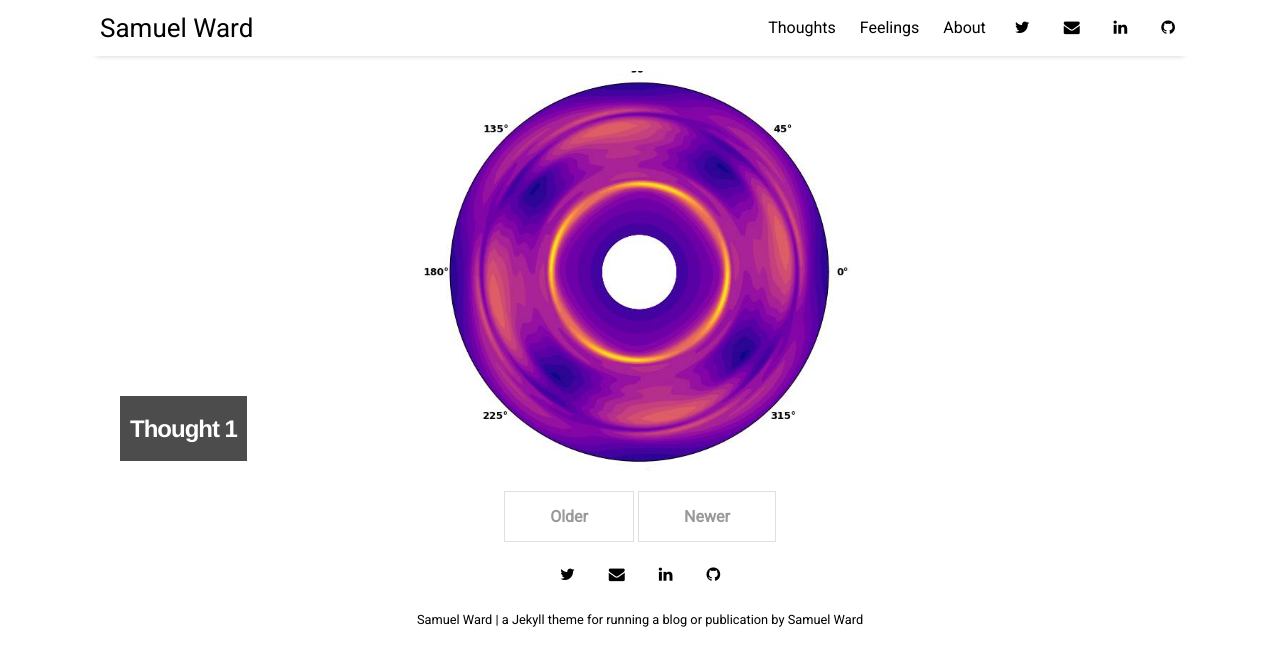
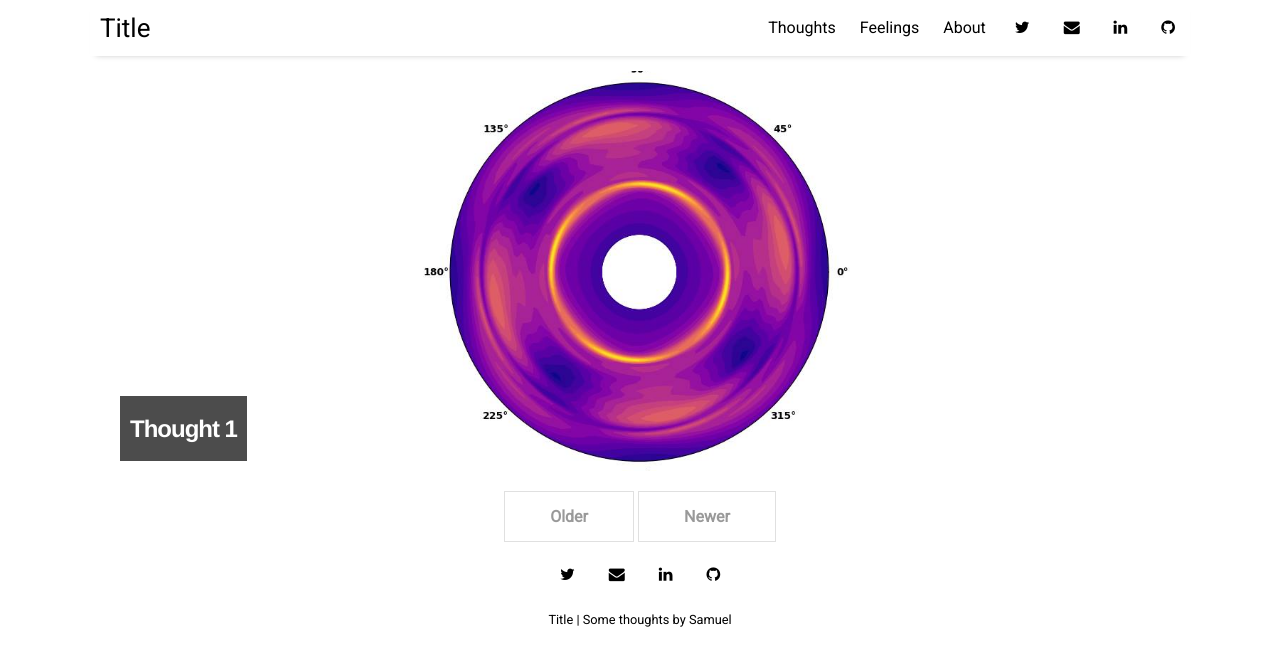
Before and after one commit to samuelhward/samuelhward.github.io, a Jekyll site: the page built from index.html, in a window 1280 px wide. Shown: the top 666 px of the page. Built offline with Jekyll 4.4.1, drawn with Linux system fonts in a browser that asks for light colours; nearby versions of some CDN libraries; the list of posts is cut into pages by our own code.

Commit message:
Added draft site description, title and author

```diff
--- a/_config.yml
+++ b/_config.yml
@@ -15,9 +15,9 @@ sass:
   style: :nested
 
 # Customise atom feed settings (this is where Jekyll-Feed gets configuration information)
-title:		           "Samuel Ward"
-description:	       "a Jekyll theme for running a blog or publication"
-author:              "Samuel Ward"
+title:		           "Title"
+description:	       "Some thoughts"
+author:              "Samuel"
 
 # RSS 2.0 can be used instead of Atom by uncommenting following two lines
 #feed:
```
